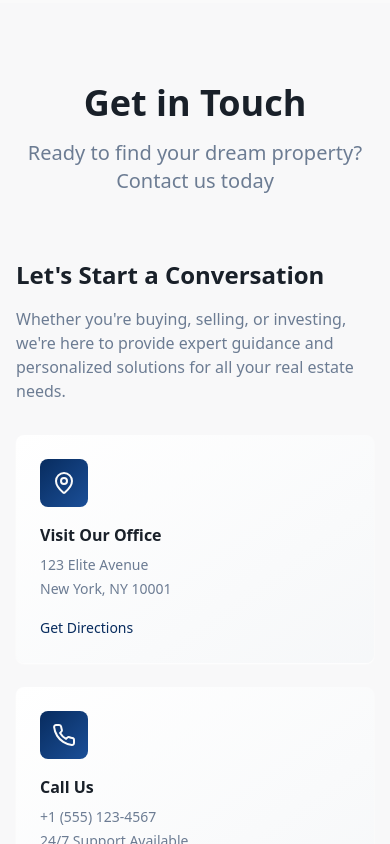
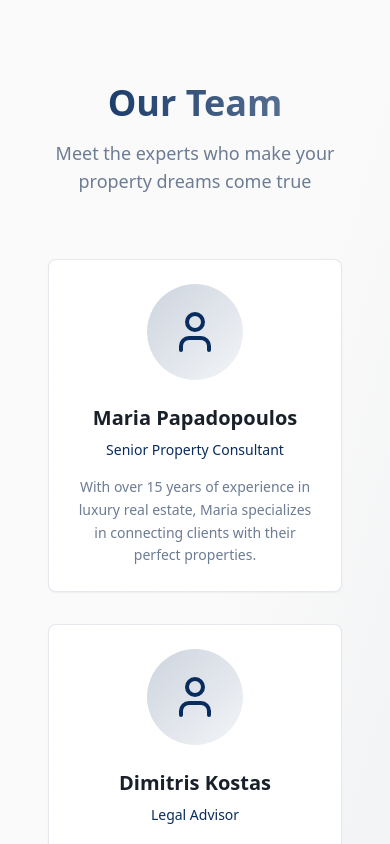
Before and after one commit to Xazoklis49/realty-vista-genesis, a React (Vite) app: page / in a window 390 px wide. Shown: the part 7020-7864 px from the top of the page. Built offline with nearby package versions, Linux system fonts and the light colour scheme.

Commit message:
feat: Add Our Team tab

```diff
--- /dev/null
+++ b/src/components/OurTeam.tsx
@@ -0,0 +1,64 @@
+import { useLanguage } from "@/contexts/LanguageContext";
+import { Card, CardContent } from "@/components/ui/card";
+import { User } from "lucide-react";
+
+export const OurTeam = () => {
+  const { t } = useLanguage();
+
+  const teamMembers = [
+    {
+      name: t('teamMember1Name'),
+      role: t('teamMember1Role'),
+      bio: t('teamMember1Bio'),
+    },
+    {
+      name: t('teamMember2Name'),
+      role: t('teamMember2Role'),
+      bio: t('teamMember2Bio'),
+    },
+    {
+      name: t('teamMember3Name'),
+      role: t('teamMember3Role'),
+      bio: t('teamMember3Bio'),
+    },
+  ];
+
+  return (
+    <section className="py-20 px-4 bg-gradient-to-br from-background via-background to-primary/5">
+      <div className="container mx-auto max-w-6xl">
+        <div className="text-center mb-16">
+          <h2 className="text-4xl md:text-5xl font-bold mb-4 bg-gradient-to-r from-primary via-primary/80 to-primary/60 bg-clip-text text-transparent">
+            {t('teamTitle')}
+          </h2>
+          <p className="text-lg text-muted-foreground max-w-2xl mx-auto">
+            {t('teamSubtitle')}
+          </p>
+        </div>
+
+        <div className="grid grid-cols-1 md:grid-cols-2 lg:grid-cols-3 gap-8">
+          {teamMembers.map((member, index) => (
+            <Card
+              key={index}
+              className="group hover:shadow-lg transition-all duration-300 border-primary/10 hover:border-primary/30 bg-gradient-to-br from-card to-card/50"
+            >
+              <CardContent className="p-6 text-center">
+                <div className="mb-6 inline-flex items-center justify-center w-24 h-24 rounded-full bg-gradient-to-br from-primary/20 to-primary/5 group-hover:from-primary/30 group-hover:to-primary/10 transition-all duration-300">
+                  <User className="w-12 h-12 text-primary" />
+                </div>
+                <h3 className="text-xl font-semibold mb-2 text-foreground">
+                  {member.name}
+                </h3>
+                <p className="text-sm text-primary font-medium mb-4">
+                  {member.role}
+                </p>
+                <p className="text-sm text-muted-foreground leading-relaxed">
+                  {member.bio}
+                </p>
+              </CardContent>
+            </Card>
+          ))}
+        </div>
+      </div>
+    </section>
+  );
+};
--- a/src/contexts/LanguageContext.tsx
+++ b/src/contexts/LanguageContext.tsx
@@ -37,6 +37,17 @@ const translations = {
     step3Content: 'Our legal experts ensure all documentation is accurate and complete',
     step4Title: 'Complete Purchase',
     step4Content: 'Finalize the deal with our seamless closing process',
+    teamTitle: 'Our Team',
+    teamSubtitle: 'Meet the experts who make your property dreams come true',
+    teamMember1Name: 'Maria Papadopoulos',
+    teamMember1Role: 'Senior Property Consultant',
+    teamMember1Bio: 'With over 15 years of experience in luxury real estate, Maria specializes in connecting clients with their perfect properties.',
+    teamMember2Name: 'Dimitris Kostas',
+    teamMember2Role: 'Legal Advisor',
+    teamMember2Bio: 'Expert in real estate law, ensuring every transaction is secure and compliant with all regulations.',
+    teamMember3Name: 'Elena Nikolaou',
+    teamMember3Role: 'Marketing Director',
+    teamMember3Bio: 'Passionate about showcasing properties in their best light through innovative marketing strategies.',
   },
   gr: {
     browseProperties: 'Αναζήτηση Ακινήτων',
@@ -66,6 +77,17 @@ const translations = {
     step3Content: 'Οι νομικοί μας ειδικοί διασφαλίζουν ότι όλα τα έγγραφα είναι ακριβή και πλήρη',
     step4Title: 'Ολοκλήρωση Αγοράς',
     step4Content: 'Ολοκληρώστε τη συμφωνία με την απρόσκοπτη διαδικασία κλεισίματός μας',
+    teamTitle: 'Η Ομάδα Μας',
+    teamSubtitle: 'Γνωρίστε τους ειδικούς που κάνουν τα όνειρά σας για ακίνητα πραγματικότητα',
+    teamMember1Name: 'Μαρία Παπαδοπούλου',
+    teamMember1Role: 'Ανώτερη Σύμβουλος Ακινήτων',
+    teamMember1Bio: 'Με πάνω από 15 χρόνια εμπειρίας στα πολυτελή ακίνητα, η Μαρία ειδικεύεται στη σύνδεση πελατών με τα τέλεια ακίνητά τους.',
+    teamMember2Name: 'Δημήτρης Κώστας',
+    teamMember2Role: 'Νομικός Σύμβουλος',
+    teamMember2Bio: 'Ειδικός στο δίκαιο ακινήτων, διασφαλίζοντας ότι κάθε συναλλαγή είναι ασφαλής και σύμφωνη με όλους τους κανονισμούς.',
+    teamMember3Name: 'Έλενα Νικολάου',
+    teamMember3Role: 'Διευθύντρια Marketing',
+    teamMember3Bio: 'Παθιασμένη με την προβολή ακινήτων στο καλύτερο φως μέσω καινοτόμων στρατηγικών μάρκετινγκ.',
   },
 };
 
--- a/src/pages/Index.tsx
+++ b/src/pages/Index.tsx
@@ -3,6 +3,7 @@ import { Hero } from "@/components/Hero";
 import { FeaturedProperties } from "@/components/FeaturedProperties";
 import { HowItWorks } from "@/components/HowItWorks";
 import { HomeServicesSection } from "@/components/HomeServicesSection";
+import { OurTeam } from "@/components/OurTeam";
 import { About } from "@/components/About";
 import { Contact } from "@/components/Contact";
 import { Footer } from "@/components/Footer";
@@ -14,7 +15,7 @@ const Index = () => {
         <FeaturedProperties />
         <HowItWorks />
         <HomeServicesSection />
-
+        <OurTeam />
         <Contact />
       </main>
       <Footer />
```
